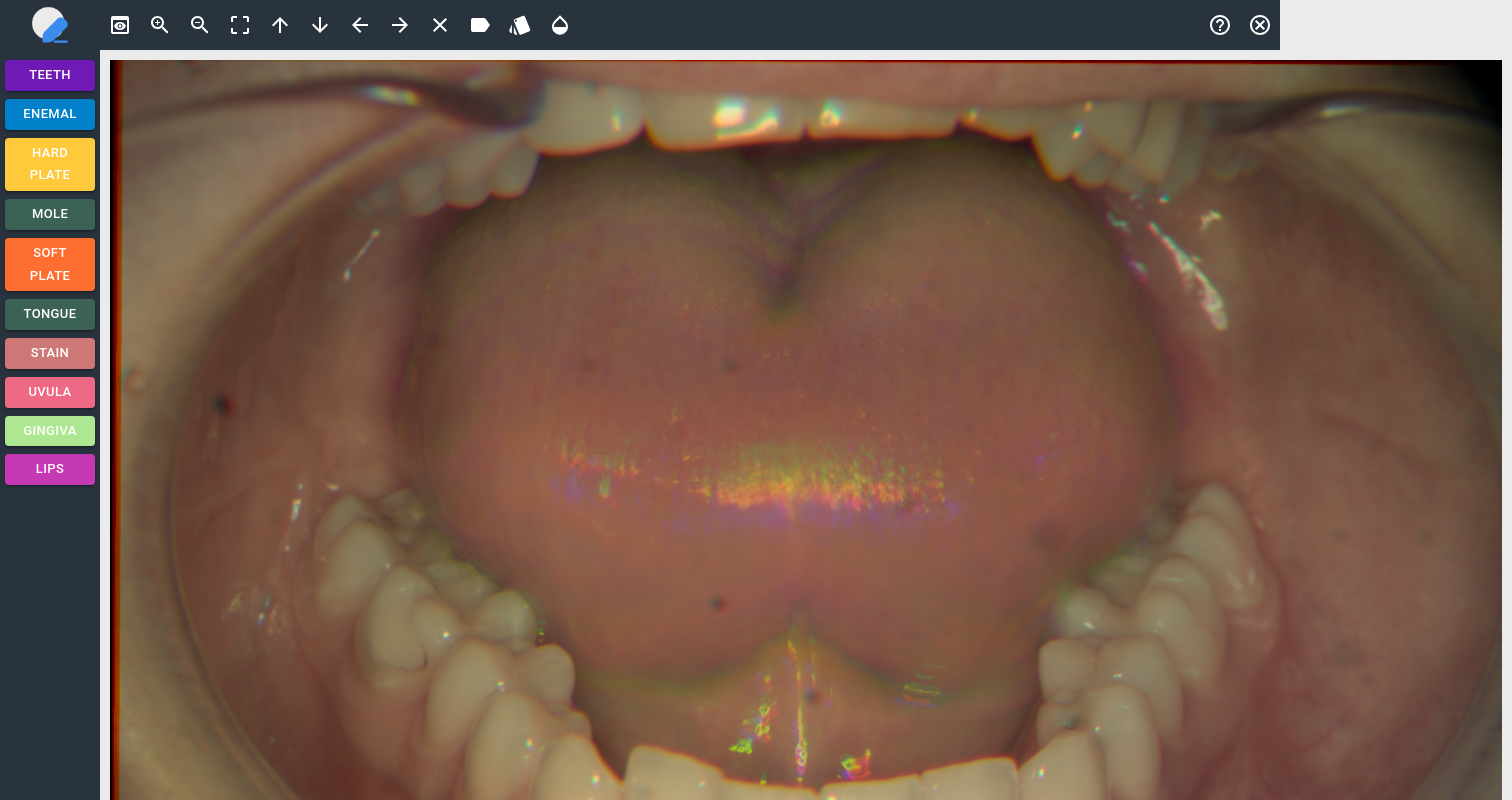
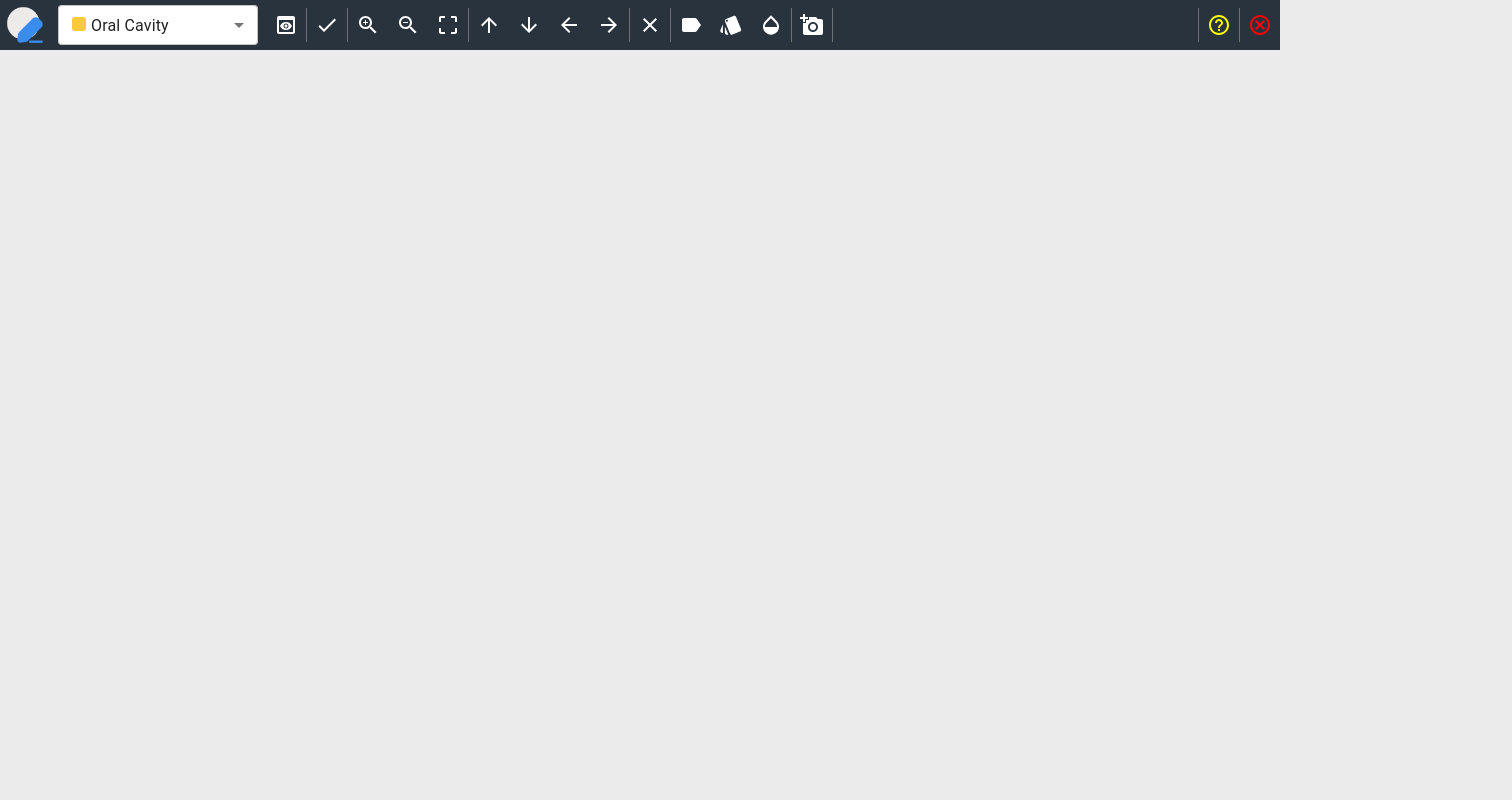
Before and after one commit to SashiniLiyanage/annotator, a React (Create React App) app in the folder annotator/: page / in a window 1280 px wide. Shown: the top 800 px of the page, 1512 px wide, since content can reach past the window. Built offline with nearby package versions, Linux system fonts and the light colour scheme.

Commit message:
add images

```diff
--- a/annotator/package.json
+++ b/annotator/package.json
@@ -1,7 +1,7 @@
 {
   "name": "annotator",
   "version": "0.1.0",
-  "homepage": "https://gitname.github.io/SashiniLiyanage/annotator",
+  "homepage": "https://sashiniliyanage.github.io/annotator/",
   "private": true,
   "dependencies": {
     "@emotion/react": "^11.10.5",
--- a/annotator/src/App.css
+++ b/annotator/src/App.css
@@ -8,17 +8,25 @@
 .main_canvas{
     position: absolute;
     top: 10px;
-    left: 110px;
+    left: 10px;
     z-index: 10;
 }
 
 .work_area{
-    padding: 10px 10px 10px 110px;
+    padding: 10px;
     position: relative;
 }
 
 .main_img{
     user-select: none;
+}
+
+.color_square{
+	width: 14px;
+	height: 14px;
+	border-radius: 3px;
+	display: inline-block;
+	margin-right: 5px;
 }
 
 .page_body{
@@ -55,7 +63,7 @@
 }
 
 .icon{
-   width: 100px;
+   width: 50px;
    height: 100%;
    background-color: var(--primary-color);
    display: flex;
@@ -75,6 +83,19 @@
 
 .show_regions tbody tr th{
     text-align: left;
+}
+
+.coordinates-wrapper{
+    display: flex;
+    flex-direction: row;
+}
+
+.coordinates{
+    max-width: 30ch;
+    overflow: hidden;
+    text-overflow: ellipsis;
+    padding: 0;
+    margin: 0;
 }
 
 .show_help tbody tr td{
--- a/annotator/src/components/ButtonPanel.js
+++ b/annotator/src/components/ButtonPanel.js
@@ -1,39 +1,52 @@
-import {IconButton} from '@mui/material';
+import {IconButton, Tooltip, Divider} from '@mui/material';
 import {Preview,ZoomIn,CropFree,ZoomOut,Close, CancelOutlined, HelpOutline, Style} from '@mui/icons-material';
-import {ArrowUpward, ArrowDownward, ArrowBack, ArrowForward, Opacity} from '@mui/icons-material';
+import {ArrowUpward, ArrowDownward, ArrowBack, ArrowForward, Opacity, Check, AddAPhoto} from '@mui/icons-material';
 import {Label, LabelOff} from '@mui/icons-material';
-import React, { useState } from 'react';
+import React from 'react';
 
-const ButtonPanel = ({func, labelVisibility}) => {
+const ButtonPanel = ({func, labelVisibility, setImageSrc}) => {
 
-    // const [imageSrc, setImageSrc] = useState()
-    // const loadFile = (event)=> {
-    //     console.log(event.target.files[0])
-    //     setImageSrc(URL.createObjectURL(event.target.files[0]))
-    // };
+    const loadFile = (event)=> {
+        if(event.target.files.length===0) return;
+        setImageSrc(URL.createObjectURL(event.target.files[0]))
+    };
 
     return (
         <>
-            {/* <IconButton sx={{color: 'white'}} title="Upload Image" aria-label="upload picture" component="label">
+            <Tooltip title="Show Regions" placement="bottom-end" arrow><IconButton onClick={func.show_regions} sx={{color: 'white'}}><Preview/></IconButton></Tooltip>
+            <Divider orientation="vertical" variant="middle" flexItem color='gray'/>
+            <Tooltip title="Finish Drawing" placement="bottom-end" arrow><IconButton onClick={func.finish_drawing} sx={{color: 'white'}}><Check/></IconButton></Tooltip>
+            <Divider orientation="vertical" variant="middle" flexItem color='gray'/>
+
+            <Tooltip title="Zoom In" placement="bottom-end" arrow><IconButton onClick={func.zoom_in} sx={{color: 'white'}}><ZoomIn/></IconButton></Tooltip>
+            <Tooltip title="Zoom Out" placement="bottom-end" arrow><IconButton onClick={func.zoom_out} sx={{color: 'white'}}><ZoomOut/></IconButton></Tooltip>
+            <Tooltip title="Zoom Reset" placement="bottom-end" arrow><IconButton onClick={func.zoom_reset} sx={{color: 'white'}}><CropFree/></IconButton></Tooltip>
+            <Divider orientation="vertical" variant="middle" flexItem color='gray'/>
+
+            <Tooltip title="Move Up" placement="bottom-end" arrow><IconButton onClick={()=>func.move_selected("ArrowUp", 10)} sx={{color: 'white'}}><ArrowUpward/></IconButton></Tooltip>
+            <Tooltip title="Move Down" placement="bottom-end" arrow><IconButton onClick={()=>func.move_selected("ArrowDown", 10)} sx={{color: 'white'}}><ArrowDownward/></IconButton></Tooltip>
+            <Tooltip title="Move Left" placement="bottom-end" arrow><IconButton onClick={()=>func.move_selected("ArrowLeft", 10)} sx={{color: 'white'}}><ArrowBack/></IconButton></Tooltip>
+            <Tooltip title="Clear Right" placement="bottom-end" arrow><IconButton onClick={()=>func.move_selected("ArrowRight", 10)} sx={{color: 'white'}}><ArrowForward/></IconButton></Tooltip>
+            <Divider orientation="vertical" variant="middle" flexItem color='gray'/>
+
+            <Tooltip title="Clear Selected" placement="bottom-end" arrow><IconButton onClick={func.delete_selected} sx={{color: 'white'}}><Close/></IconButton></Tooltip>
+            <Divider orientation="vertical" variant="middle" flexItem color='gray'/>
+
+            <Tooltip title="Toggle Label Visibility" placement="bottom-end" arrow><IconButton onClick={func.show_label} sx={{color: 'white'}}>{labelVisibility?<LabelOff/>:<Label/>}</IconButton></Tooltip>
+            <Tooltip title="Toggle Label Type" placement="bottom-end" arrow><IconButton onClick={func.label_type} sx={{color: 'white'}}><Style/></IconButton></Tooltip>
+            <Tooltip title="Toggle Label Opacity" placement="bottom-end" arrow><IconButton onClick={func.opacity_change} sx={{color: 'white'}}><Opacity/></IconButton></Tooltip>
+            <Divider orientation="vertical" variant="middle" flexItem color='gray'/>
+            <Tooltip title='Add Image' placement="bottom-end" arrow><IconButton sx={{color: 'white'}} aria-label="upload picture" component="label">
                 <input hidden name="files[]" accept='.jpg,.jpeg,.png' type="file" onChange={(event)=>loadFile(event)}/>
-                <FileUpload/>
-            </IconButton> */}
-            <IconButton onClick={func.show_regions} sx={{color: 'white'}} title="Show Regions"><Preview/></IconButton>
-            <IconButton onClick={func.zoom_in} sx={{color: 'white'}}  title="Zoom In"><ZoomIn/></IconButton>
-            <IconButton onClick={func.zoom_out} sx={{color: 'white'}}  title="Zoom Out"><ZoomOut/></IconButton>
-            <IconButton onClick={func.zoom_reset} sx={{color: 'white'}}  title="Zoom Reset"><CropFree/></IconButton>
-            <IconButton onClick={()=>func.move_selected("ArrowUp", 10)} sx={{color: 'white'}}  title="Move Up"><ArrowUpward/></IconButton>
-            <IconButton onClick={()=>func.move_selected("ArrowDown", 10)} sx={{color: 'white'}}  title="Move Down"><ArrowDownward/></IconButton>
-            <IconButton onClick={()=>func.move_selected("ArrowLeft", 10)} sx={{color: 'white'}}  title="Move Left"><ArrowBack/></IconButton>
-            <IconButton onClick={()=>func.move_selected("ArrowRight", 10)} sx={{color: 'white'}}  title="Clear Right"><ArrowForward/></IconButton>
-            <IconButton onClick={func.delete_selected} sx={{color: 'white'}}  title="Clear Selected"><Close/></IconButton>
-            <IconButton onClick={func.show_label} sx={{color: 'white'}}  title="Toggle Label Visibility">{labelVisibility?<LabelOff/>:<Label/>}</IconButton>
-            <IconButton onClick={func.label_type} sx={{color: 'white'}}  title="Toggle label type"><Style/></IconButton>
-            <IconButton onClick={func.opacity_change} sx={{color: 'white'}} title="Clear All"><Opacity/></IconButton>
+                <AddAPhoto/>
+            </IconButton></Tooltip>
+            <Divider orientation="vertical" variant="middle" flexItem color='gray'/>
+
             <div style={{flex: 1}}></div>
-            <IconButton onClick={func.show_help} sx={{color: 'white'}} title="Help"><HelpOutline/></IconButton>
-            <IconButton onClick={func.clear_all} sx={{color: 'white'}} title="Clear All"><CancelOutlined/></IconButton>
-            {/* <img src={imageSrc} alt="oopz"/> */}
+            <Divider orientation="vertical" variant="middle" flexItem color='gray'/>
+            <Tooltip title="Help" placement="bottom-end" arrow><IconButton onClick={func.show_help} sx={{color: 'yellow'}}><HelpOutline/></IconButton></Tooltip>
+            <Divider orientation="vertical" variant="middle" flexItem color='gray'/>
+            <Tooltip title="Clear All" placement="bottom-end" arrow><IconButton onClick={func.clear_all} sx={{color: 'red'}}><CancelOutlined/></IconButton></Tooltip>
         </>
     );
 };
--- a/annotator/src/components/Canvas.js
+++ b/annotator/src/components/Canvas.js
@@ -1,7 +1,6 @@
 import React, { useRef, useEffect, useState } from 'react';
-import {Button, Stack,Drawer, IconButton} from '@mui/material';
+import {Drawer, IconButton, FormControl, Select, MenuItem} from '@mui/material';
 import {Close} from '@mui/icons-material';
-import mouth from '../assets/mouth.png';
 import icon from '../assets/note.png';
 import colorPallete from './colors'
 import RegionTable from './RegionTable';
@@ -10,7 +9,7 @@ import ButtonPanel from './ButtonPanel';
 
 // global variables
 // todo: check whether we could use useStates instead
-const regionNames = ["teeth","Enemal","Hard Plate","Mole","Soft Plate","Tongue","Stain","Uvula","Gingiva","Lips"]
+const regionNames = ["Oral Cavity","Teeth","Enemal","Hard Plate","Mole","Soft Plate","Tongue","Stain","Uvula","Gingiva","Lips"]
 const colors = colorPallete
 const mouse = {x : 0, y : 0, button : 0, cursor: 'crosshair'};
 var regions = []
@@ -23,8 +22,8 @@ var polygon
 var canvas
 var ctx
 var selectedRegion
-var defaultType = "Unknown"
-var defaultColor = 'rgb(0, 0, 0)'
+var defaultType = "Oral Cavity"
+var defaultColor = 'rgb(255, 201, 60)'
 var opacity = true;
 
 // return points as Json
@@ -147,11 +146,19 @@ const Canvas = () => {
 
   const [size, setSize] = useState({width: 1, height:1})
   const [orginalSize, setOriginalSize] = useState({width: 1, height:1})
-  const [showPoints, setShowPoints] = useState(false)
+  const [showPoints, setShowPoints] = useState({type:[], bbox:[], coordinates:[]})
   const [zoomLevel, setZoomLevel] = useState(1)
   const [state, setState] = useState(false);
   const [help, setHelp] = useState(false);
   const [labelVisibility, setLabelVisibility] = useState(isLabelVisible);
+  const [imageSrc, setImageSrc] = useState(null);
+  const [selection, setSelection] = useState('Oral Cavity')
+
+  const handleChange = (event) => {
+    setSelection(event.target.value);
+    var index = 'r'+regionNames.indexOf(event.target.value);
+    set_types(index, event.target.value);
+  };
 
   const canvaRef = useRef(null)
 
@@ -179,16 +186,7 @@ const Canvas = () => {
       }
     })
 
-    setShowPoints(
-      coordinates.map((points, index) =>
-        <tr  key={index}>
-          <td>{index+1}</td>
-          <td>{type[index]}</td>
-          <td>[{bbox[index]}]</td>
-          <td>[{points}]</td>
-        </tr>
-      )
-    )
+    setShowPoints({type,bbox,coordinates})
 
     if(coordinates.length === 0) return
     setState(true)
@@ -231,12 +229,7 @@ const Canvas = () => {
     redraw_ids()
   }
 
-  const handle_keyup = (e) =>{
-
-    e.preventDefault()
-
-    if(e.key === "Enter") {
-
+  const finish_drawing = () =>{
     [...regions].forEach(region => {
       if(region.points.length < 3) region.markedForDeletion = true;
       region.completed = true
@@ -247,6 +240,14 @@ const Canvas = () => {
     regions.push(polygon)
     redraw_canvas()
     redraw_ids()
+  }
+
+  const handle_keyup = (e) =>{
+
+    e.preventDefault()
+
+    if(e.key === "Enter") {
+      finish_drawing()
     }
 
     if(e.key === "Escape") {
@@ -416,11 +417,20 @@ const Canvas = () => {
     canvas = canvaRef.current;
     ctx = canvas.getContext('2d');
 
+    mouse.button = 0;
+    mouse.cursor = 'crosshair';
+    regions = [];
+    isDragging = false;
+    isSelected = false;
+    isDrawing = true ;
+    selectedRegion = null;
+
     polygon = new Polygon(ctx)
     regions.push(polygon)
 
-  redraw_canvas()
-  }, []);
+    redraw_canvas();
+
+  }, [imageSrc]);
 
   // redraw if canvas size changed
   useEffect(()=>{
@@ -582,27 +592,25 @@ const Canvas = () => {
 
     {/********************** buuton panel **********************/}
     <div className='nav_bar'>
-    <div className='icon'><img src={icon} alt='icon'/></div>
-    <ButtonPanel func={{show_regions, zoom_in, zoom_out, zoom_reset, move_selected,
-      delete_selected, show_help, clear_all, show_label, label_type, opacity_change}} labelVisibility={labelVisibility}/>
+    <div className='icon'><img src={icon} alt='icon' draggable="false"/></div>
+
+    <FormControl sx={{width:'200px', mx:1}}>
+        <Select size='small' value={selection} onChange={handleChange} style={{backgroundColor: "white"}}>
+          {regionNames.map((name, index) =>{
+            return (<MenuItem key={index} value={name}><div className='color_square' style={{backgroundColor:colorPallete['r'+index].main}}></div>{name}</MenuItem>)
+          })}
+        </Select>
+    </FormControl>
+    <ButtonPanel func={{finish_drawing,show_regions, zoom_in, zoom_out, zoom_reset, move_selected,
+      delete_selected, show_help, clear_all, show_label, label_type, opacity_change}} labelVisibility={labelVisibility} setImageSrc={setImageSrc}/>
     </div>
 
     <div className='page_body' onMouseDown={(e)=>{deselect_all(e)}}>
 
-        {/********************* side bar **********************/}
-        <div className='side_bar'>
-          <Stack direction="column" spacing={1} sx={{padding: "10px 5px"}}>
-          {regionNames.map((name, index) =>{
-              var colorId = 'r'+index.toString()
-              return (<Button key={index} variant='contained' color={colorId} onClick={()=>set_types(colorId, name)} value={name} size='small' fullWidth>{name}</Button>)
-          })}
-          </Stack>
-        </div>
-
         {/********************** working area **********************/}
         <div className="work_area">
           <canvas className='main_canvas' onDoubleClick={(e)=>handle_mouse(e)} onMouseMove={(e)=>{handle_mouse(e)}} onMouseDown={(e)=>{handle_mouse(e)}} onMouseUp={(e)=>{handle_mouse(e)}} ref={canvaRef} width={size.width} height={size.height}>Sorry, Canvas functionality is not supported.</canvas>
-          <img className="main_img" onLoad={(e)=>{get_dimensions(e)}}  width={size.width} height={size.height} src={mouth} alt="failed to load"/>
+          {imageSrc && <img className="main_img" onLoad={(e)=>{get_dimensions(e)}}  width={size.width} height={size.height} src={imageSrc} alt="failed to load"/> }
           </div>
 
         {/********************** bottom panel **********************/}
--- a/annotator/src/components/colors.js
+++ b/annotator/src/components/colors.js
@@ -3,9 +3,9 @@ const colors = {
     secondary: {main: 'rgb(235, 235, 236)'},
     warning: {main: 'rgb(241, 143, 1)',contrastText: '#ffffff'},
     light: {main: 'rgb(168,199,236)',contrastText: '#ffffff'},
-    r0:{main: 'rgb(111, 26, 182)',contrastText: '#ffffff'},
-    r1:{main: 'rgb(0, 129, 201)',contrastText: '#ffffff'},
-    r2:{main: 'rgb(255, 201, 60)',contrastText: '#ffffff'},
+    r0:{main: 'rgb(255, 201, 60)',contrastText: '#ffffff'},
+    r1:{main: 'rgb(111, 26, 182)',contrastText: '#ffffff'},
+    r2:{main: 'rgb(0, 129, 201)',contrastText: '#ffffff'},
     r3:{main: 'rgb(60, 98, 85)',contrastText: '#ffffff'},
     r4:{main: 'rgb(255, 110, 49)',contrastText: '#ffffff'},
     r5:{main: 'rgb(60, 98, 85)',contrastText: '#ffffff'},
```
Also changed, not shown: annotator/src/components/CopyToClipBoard.js (added, +27 -0 lines), annotator/src/components/Help.js (+8 -2 lines), annotator/src/components/RegionTable.js (+9 -1 lines). Lines whose indentation alone changed are shown as unchanged.
